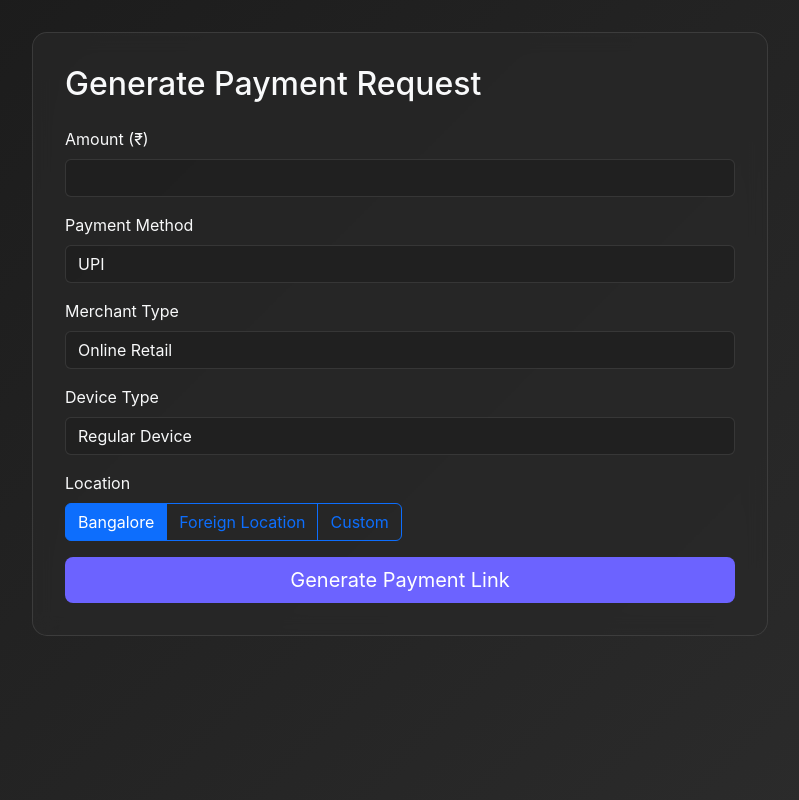
After one commit to np-nandanpatil/FraudShield, a Flask app: page /payment_request in a window 1280 px wide. The commit adds this page. Shown: the whole page, without its empty margins (240-1039 px from the left). Run offline with Flask 3, Linux system fonts and the light colour scheme; parts of the project's set-up code (start-up, migrations or seed data) failed here and were passed over.

Commit message:
done 2 - payment request paage

```diff
--- a/demo_gateway.py
+++ b/demo_gateway.py
@@ -38,7 +38,20 @@ def admin_required(f):
 
 @app.route('/')
 def index():
-    return render_template('index.html')
+    """Payment gateway home page"""
+    # Get payment parameters from URL
+    amount = request.args.get('amount', 2500.00)  # Default to 2500 if not specified
+    payment_method = request.args.get('paymentMethod', 'Card')
+    merchant_type = request.args.get('merchantType', 'Online_Retail')
+    device_id = request.args.get('deviceId', 'Device_1234')
+    location = request.args.get('location', '12.9716, 77.5946')
+
+    return render_template('index.html',
+                         amount=amount,
+                         payment_method=payment_method,
+                         merchant_type=merchant_type,
+                         device_id=device_id,
+                         location=location)
 
 @app.route('/dashboard')
 @admin_required
@@ -595,6 +608,11 @@ def admin_logout():
     session.pop('is_admin', None)
     return redirect(url_for('index'))
 
+@app.route('/payment_request')
+def payment_request():
+    """Payment request generation page"""
+    return render_template('payment_request.html')
+
 if __name__ == '__main__':
     # Ensure data directory exists
     os.makedirs('data', exist_ok=True)
--- /dev/null
+++ b/templates/payment_request.html
@@ -0,0 +1,241 @@
+<!DOCTYPE html>
+<html lang="en">
+<head>
+    <meta charset="UTF-8">
+    <meta name="viewport" content="width=device-width, initial-scale=1.0">
+    <title>Generate Payment Request - SynthHack</title>
+    <link href="https://cdn.jsdelivr.net/npm/bootstrap@5.3.0/dist/css/bootstrap.min.css" rel="stylesheet">
+    <link href="https://cdnjs.cloudflare.com/ajax/libs/font-awesome/6.0.0/css/all.min.css" rel="stylesheet">
+    <style>
+        :root {
+            --primary: #6C63FF;
+            --danger: #FF5C5C;
+            --success: #56E39F;
+            --warning: #FFC857;
+            --bg: #1a1a1a;
+            --card-bg: rgba(40, 40, 40, 0.7);
+            --text: #F8F9FA;
+        }
+
+        body {
+            background: linear-gradient(135deg, #1a1a1a 0%, #2d2d2d 100%);
+            color: var(--text);
+            font-family: 'Inter', 'Segoe UI', sans-serif;
+            min-height: 100vh;
+            padding: 2rem 0;
+        }
+
+        .glass-card {
+            background: var(--card-bg);
+            backdrop-filter: blur(10px);
+            border-radius: 15px;
+            border: 1px solid rgba(255, 255, 255, 0.1);
+            padding: 2rem;
+            margin-bottom: 2rem;
+        }
+
+        .form-control, .form-select {
+            background: rgba(30, 30, 30, 0.7);
+            border: 1px solid rgba(255, 255, 255, 0.1);
+            color: var(--text);
+        }
+
+        .form-control:focus, .form-select:focus {
+            background: rgba(35, 35, 35, 0.8);
+            border-color: var(--primary);
+            color: var(--text);
+            box-shadow: 0 0 0 0.25rem rgba(108, 99, 255, 0.25);
+        }
+
+        .btn-primary {
+            background: var(--primary);
+            border: none;
+        }
+
+        .btn-primary:hover {
+            background: #5952d4;
+        }
+
+        .location-group {
+            display: none;
+        }
+
+        .location-group.show {
+            display: block;
+        }
+    </style>
+</head>
+<body>
+    <div class="container">
+        <div class="row justify-content-center">
+            <div class="col-md-8">
+                <div class="glass-card">
+                    <h2 class="mb-4">Generate Payment Request</h2>
+                    <form id="paymentRequestForm">
+                        <div class="mb-3">
+                            <label for="amount" class="form-label">Amount (₹)</label>
+                            <input type="number" class="form-control" id="amount" required min="1" step="0.01">
+                        </div>
+
+                        <div class="mb-3">
+                            <label for="paymentMethod" class="form-label">Payment Method</label>
+                            <select class="form-select" id="paymentMethod" required>
+                                <option value="UPI">UPI</option>
+                                <option value="Card">Card</option>
+                            </select>
+                        </div>
+
+                        <div class="mb-3">
+                            <label for="merchantType" class="form-label">Merchant Type</label>
+                            <select class="form-select" id="merchantType" required>
+                                <option value="Online_Retail">Online Retail</option>
+                                <option value="Food">Food</option>
+                                <option value="Travel">Travel</option>
+                                <option value="Entertainment">Entertainment</option>
+                                <option value="Utilities">Utilities</option>
+                                <option value="Unknown">Unknown</option>
+                            </select>
+                        </div>
+
+                        <div class="mb-3">
+                            <label for="deviceId" class="form-label">Device Type</label>
+                            <select class="form-select" id="deviceId" required>
+                                <option value="regular">Regular Device</option>
+                                <option value="new">New Device</option>
+                                <option value="unknown">Unknown Device</option>
+                            </select>
+                        </div>
+
+                        <div class="mb-3">
+                            <label class="form-label d-block">Location</label>
+                            <div class="btn-group" role="group">
+                                <input type="radio" class="btn-check" name="location" id="locationBangalore" value="bangalore" checked>
+                                <label class="btn btn-outline-primary" for="locationBangalore">Bangalore</label>
+
+                                <input type="radio" class="btn-check" name="location" id="locationForeign" value="foreign">
+                                <label class="btn btn-outline-primary" for="locationForeign">Foreign Location</label>
+
+                                <input type="radio" class="btn-check" name="location" id="locationCustom" value="custom">
+                                <label class="btn btn-outline-primary" for="locationCustom">Custom</label>
+                            </div>
+
+                            <div id="customLocationGroup" class="mt-3 location-group">
+                                <div class="row">
+                                    <div class="col">
+                                        <input type="text" class="form-control" id="latitude" placeholder="Latitude">
+                                    </div>
+                                    <div class="col">
+                                        <input type="text" class="form-control" id="longitude" placeholder="Longitude">
+                                    </div>
+                                </div>
+                            </div>
+                        </div>
+
+                        <button type="submit" class="btn btn-primary btn-lg w-100">Generate Payment Link</button>
+                    </form>
+                </div>
+
+                <div id="result" class="glass-card" style="display: none;">
+                    <h4 class="mb-4">Payment Link Generated</h4>
+                    <div class="mb-3">
+                        <label class="form-label">Payment URL:</label>
+                        <div class="input-group">
+                            <input type="text" class="form-control" id="paymentUrl" readonly>
+                            <button class="btn btn-outline-primary" type="button" onclick="copyUrl()">
+                                <i class="fas fa-copy"></i>
+                            </button>
+                        </div>
+                    </div>
+                    <div class="d-grid gap-2">
+                        <a href="#" id="openPaymentLink" class="btn btn-primary" target="_blank">
+                            <i class="fas fa-external-link-alt me-2"></i>
+                            Open Payment Gateway
+                        </a>
+                    </div>
+                </div>
+            </div>
+        </div>
+    </div>
+
+    <script src="https://code.jquery.com/jquery-3.6.0.min.js"></script>
+    <script src="https://cdn.jsdelivr.net/npm/bootstrap@5.3.0/dist/js/bootstrap.bundle.min.js"></script>
+    <script>
+        $(document).ready(function() {
+            // Handle location radio buttons
+            $('input[name="location"]').change(function() {
+                if ($(this).val() === 'custom') {
+                    $('#customLocationGroup').addClass('show');
+                } else {
+                    $('#customLocationGroup').removeClass('show');
+                }
+            });
+
+            // Handle form submission
+            $('#paymentRequestForm').on('submit', function(e) {
+                e.preventDefault();
+
+                // Get device ID based on type
+                let deviceIdBase = Math.floor(Math.random() * 9000 + 1000);
+                let deviceId = '';
+                switch($('#deviceId').val()) {
+                    case 'new':
+                        deviceId = `New_Device_${deviceIdBase}`;
+                        break;
+                    case 'unknown':
+                        deviceId = `Unknown_Device_${deviceIdBase}`;
+                        break;
+                    default:
+                        deviceId = `Device_${deviceIdBase}`;
+                }
+
+                // Get location
+                let location = '';
+                switch($('input[name="location"]:checked').val()) {
+                    case 'bangalore':
+                        location = '12.9716, 77.5946';
+                        break;
+                    case 'foreign':
+                        location = '-34.6037, -58.3816'; // Buenos Aires
+                        break;
+                    case 'custom':
+                        location = `${$('#latitude').val()}, ${$('#longitude').val()}`;
+                        break;
+                }
+
+                // Build payment data
+                const paymentData = {
+                    amount: parseFloat($('#amount').val()),
+                    paymentMethod: $('#paymentMethod').val(),
+                    merchantType: $('#merchantType').val(),
+                    deviceId: deviceId,
+                    location: location
+                };
+
+                // Generate payment URL with parameters
+                const baseUrl = window.location.origin;
+                const params = new URLSearchParams(paymentData);
+                const paymentUrl = `${baseUrl}/?${params.toString()}`;
+
+                // Show result
+                $('#paymentUrl').val(paymentUrl);
+                $('#openPaymentLink').attr('href', paymentUrl);
+                $('#result').show();
+            });
+        });
+
+        function copyUrl() {
+            const urlInput = document.getElementById('paymentUrl');
+            urlInput.select();
+            document.execCommand('copy');
+
+            // Show feedback
+            const copyBtn = document.querySelector('#paymentUrl + button');
+            const originalHtml = copyBtn.innerHTML;
+            copyBtn.innerHTML = '<i class="fas fa-check"></i>';
+            setTimeout(() => {
+                copyBtn.innerHTML = originalHtml;
+            }, 2000);
+        }
+    </script>
+</body>
+</html>
```
Also changed, not shown: templates/index.html (+35 -18 lines), data/processed_transactions.csv.
